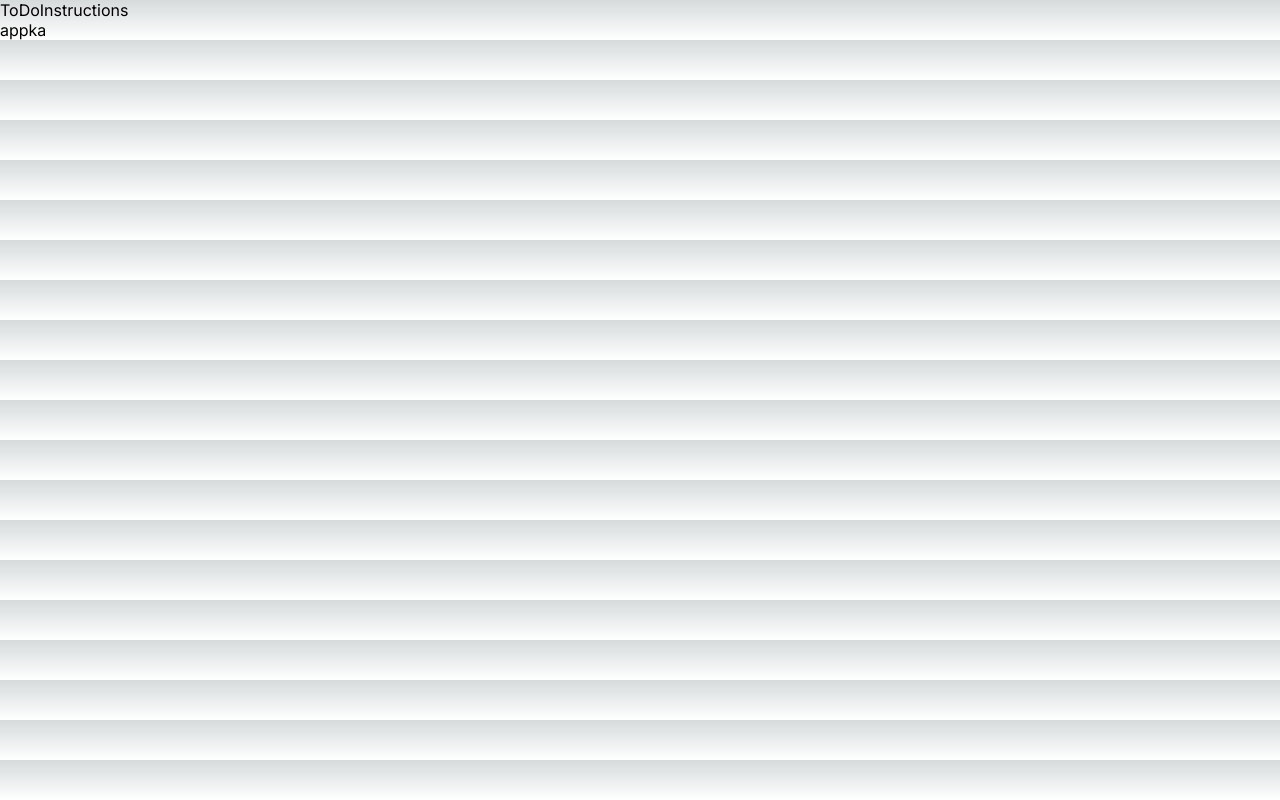
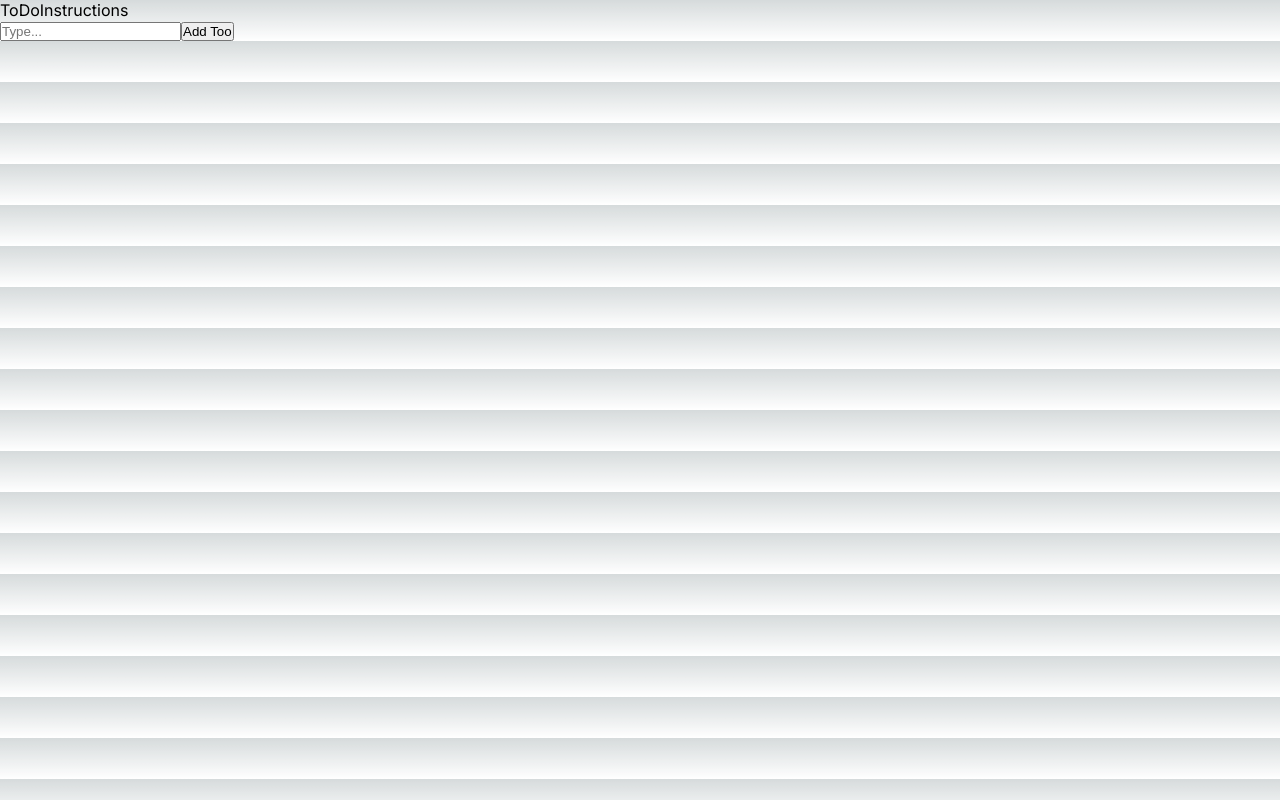
Before and after one commit to StandaFrontMan/ToDo-TS-Next, a Next.js app in the folder ts-proj/: page / in a window 1280 px wide. Built offline with nearby package versions, Linux system fonts and the light colour scheme.

Commit message:
InputField, TodoList, TodoItem components

```diff
--- a/ts-proj/src/app/globals.css
+++ b/ts-proj/src/app/globals.css
@@ -105,3 +105,8 @@ a {
     color-scheme: dark;
   }
 }
+
+
+input:checked + span {
+  text-decoration: line-through;
+}
--- a/ts-proj/src/app/page.tsx
+++ b/ts-proj/src/app/page.tsx
@@ -1,10 +1,25 @@
+"use client";
+
 import Image from 'next/image'
 import styles from './page.module.css'
+import InputField from './todo components/InputField'
+import { useState } from 'react'
+import TodoList from './todo components/TodoList';
 
 export default function Home() {
+
+  const [text, setText] = useState<string>('');
+
+
+
+
   return (
-    <div>
-      appka
+    <div className='Home'>
+      <InputField
+        value={text}
+        updateText={setText}
+      />
+      <TodoList />
     </div>
   )
 }
--- /dev/null
+++ b/ts-proj/src/app/todo components/InputField.tsx
@@ -0,0 +1,27 @@
+import { useAppDispatch, } from '@/redux/hooks'
+import React from 'react'
+import { addTodo } from '@/redux/features/todo.Slice'
+
+interface InputFieldProps {
+    value: string;
+    updateText: (text: string) => void
+}
+
+
+const InputField: React.FC<InputFieldProps> = ({ value, updateText }) => {
+
+    const dispatch = useAppDispatch()
+
+  return (
+    <div>
+        <input
+            placeholder='Type...'
+            value={value}
+            onChange={(e) => updateText(e.target.value)}
+        />
+        <button onClick={() => dispatch(addTodo(value))}>Add Too</button>
+    </div>
+  )
+}
+
+export default InputField
--- /dev/null
+++ b/ts-proj/src/app/todo components/TodoItem.tsx
@@ -0,0 +1,22 @@
+import React from 'react'
+import { ITodo, markAsDone, removeTode } from '@/redux/features/todo.Slice'
+import { useAppDispatch } from '@/redux/hooks'
+
+const TodoItem: React.FC<ITodo> = ({ id, text, complited }) => {
+
+    const dispatch = useAppDispatch()
+
+  return (
+    <li>
+        <input
+            type='checkbox'
+            checked={complited}
+            onChange={() => dispatch(markAsDone(id))}
+        />
+        <span>{text}</span>
+        <button onClick={() => dispatch(removeTode(id))}>Delite</button>
+    </li>
+  )
+}
+
+export default TodoItem
--- /dev/null
+++ b/ts-proj/src/app/todo components/TodoList.tsx
@@ -0,0 +1,23 @@
+import { useAppSelector } from '@/redux/hooks'
+import React from 'react'
+import TodoItem from './TodoItem'
+
+const TodoList: React.FC = () => {
+
+    const { todos } = useAppSelector(state => state.todo)
+
+  return (
+    <ul>
+        {
+            todos.map(todo => (
+                <TodoItem
+                    key={todo.id}
+                    {...todo}
+                />
+            ))
+        }
+    </ul>
+  )
+}
+
+export default TodoList
--- a/ts-proj/src/redux/features/todo.Slice.ts
+++ b/ts-proj/src/redux/features/todo.Slice.ts
@@ -1,6 +1,6 @@
 import { createSlice, PayloadAction } from '@reduxjs/toolkit'
 
-interface ITodo { // тип элемента массива
+export interface ITodo { // тип элемента массива
     id: string;
     text: string;
     complited: boolean;
```
